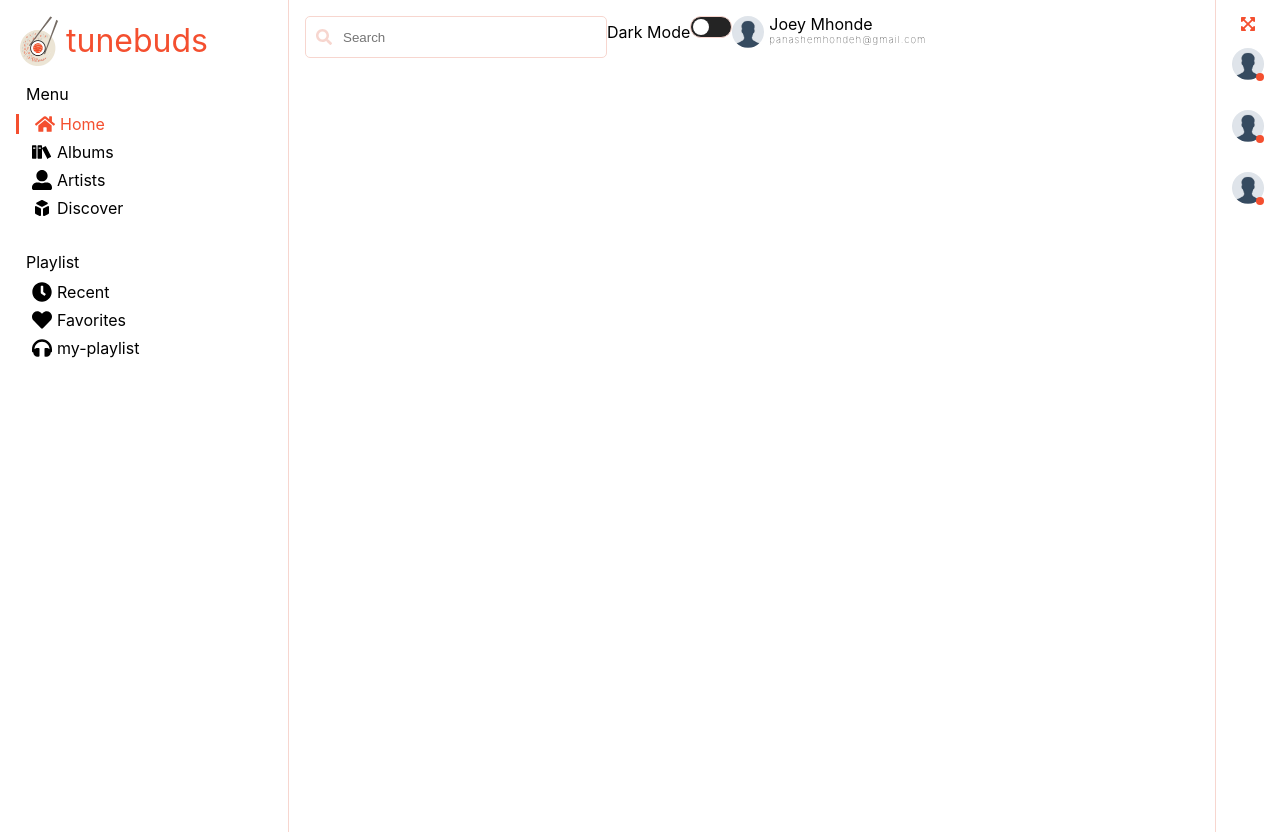
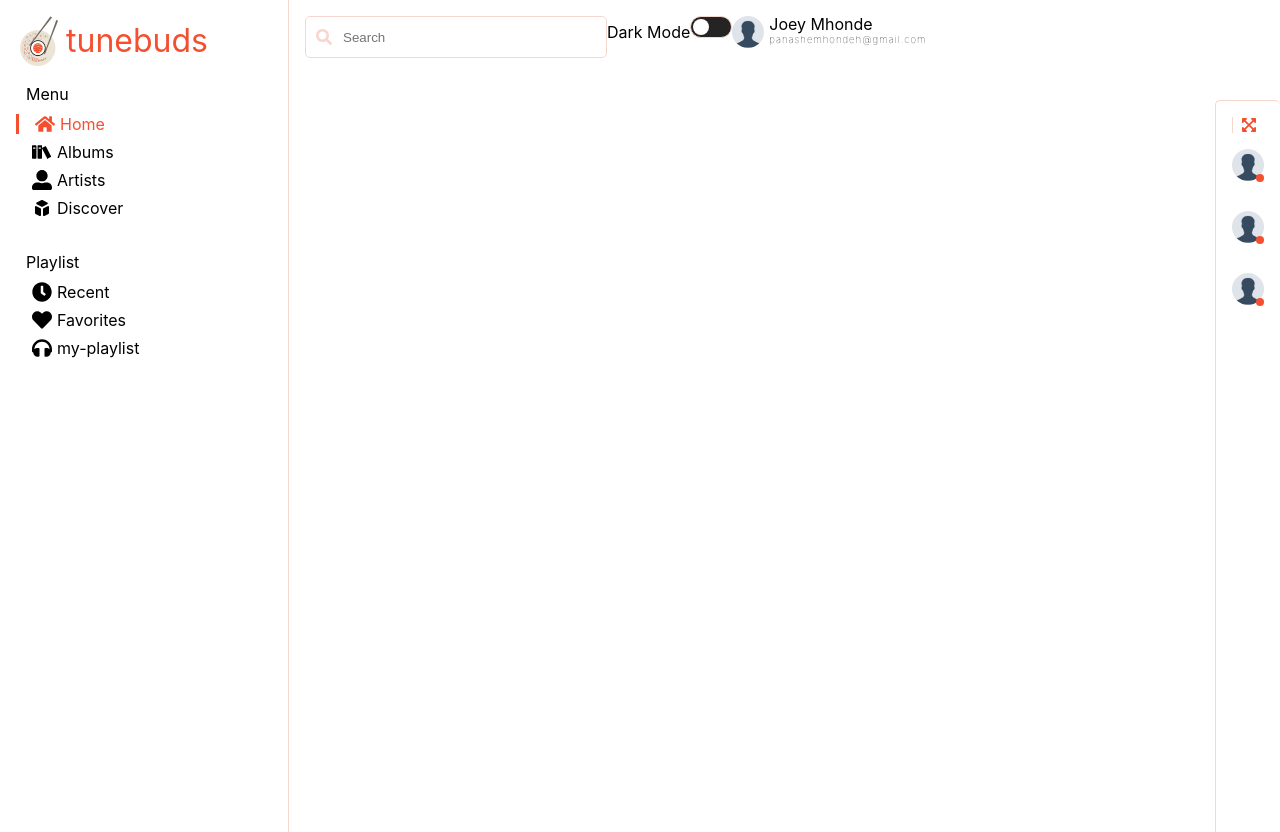
Before and after one commit to 21chozyn/tunebuds, a React (Vite) app: page / in a window 1280 px wide. Built offline with nearby package versions, Linux system fonts and the light colour scheme.

Commit message:
lowered right-side-bar

```diff
--- a/src/Components/RightSideBar/index.scss
+++ b/src/Components/RightSideBar/index.scss
@@ -1,9 +1,14 @@
 .right-side-bar {
   position: fixed;
   right: 0;
+  top:100px;
   z-index: 1;
   width: 150px;
   border-left: 1px solid var(--border-color);
+  border-top: 1px solid var(--border-color);
+  border-radius: 5px;
+
+
   margin-left: auto;
   transition: all 0.3s;
 
@@ -11,6 +16,7 @@
     color: var(--theme-color);
     cursor: pointer;
     padding: 0 0.5rem;
+    border-left: 1px solid var(--border-color);
 
   }
   #listeners {
@@ -21,8 +27,6 @@
       margin: 1rem 0;
       display: flex;
       align-items: center;
-
-
       span {
         line-height: 2rem;
         padding-left: 1rem;
```
